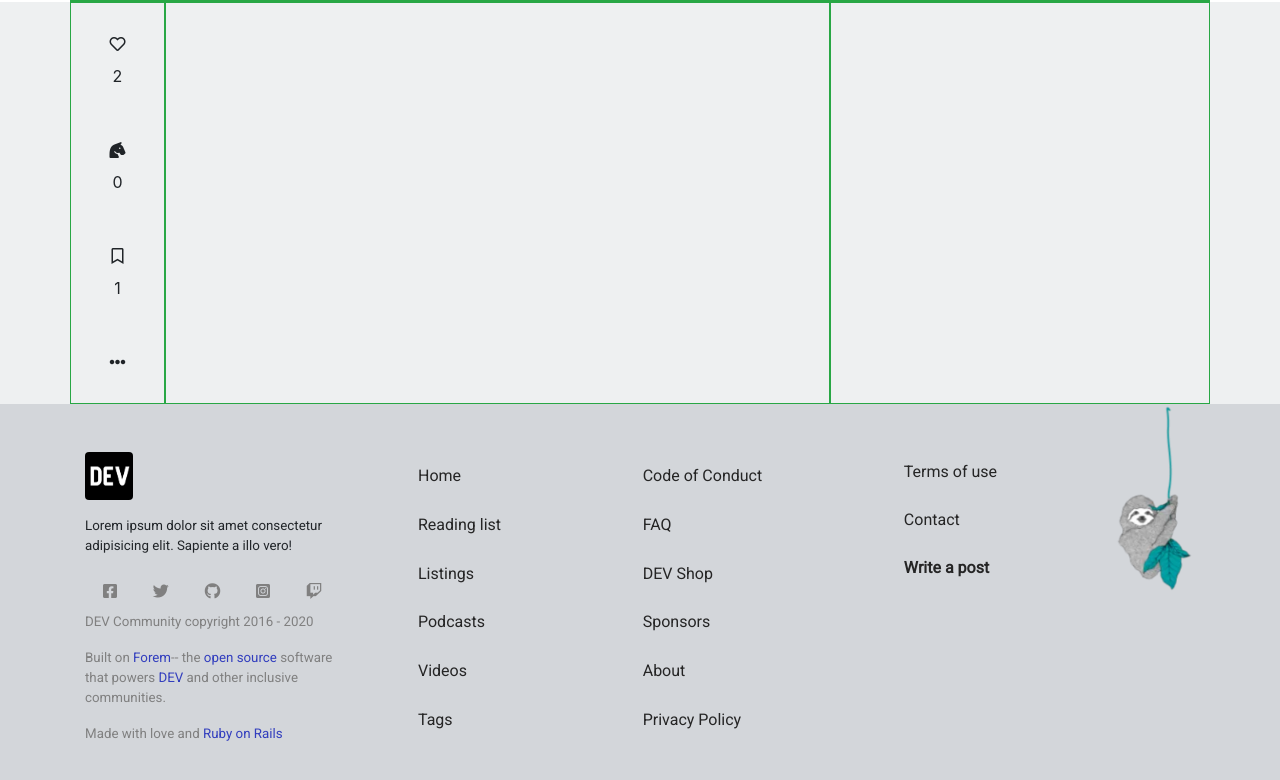
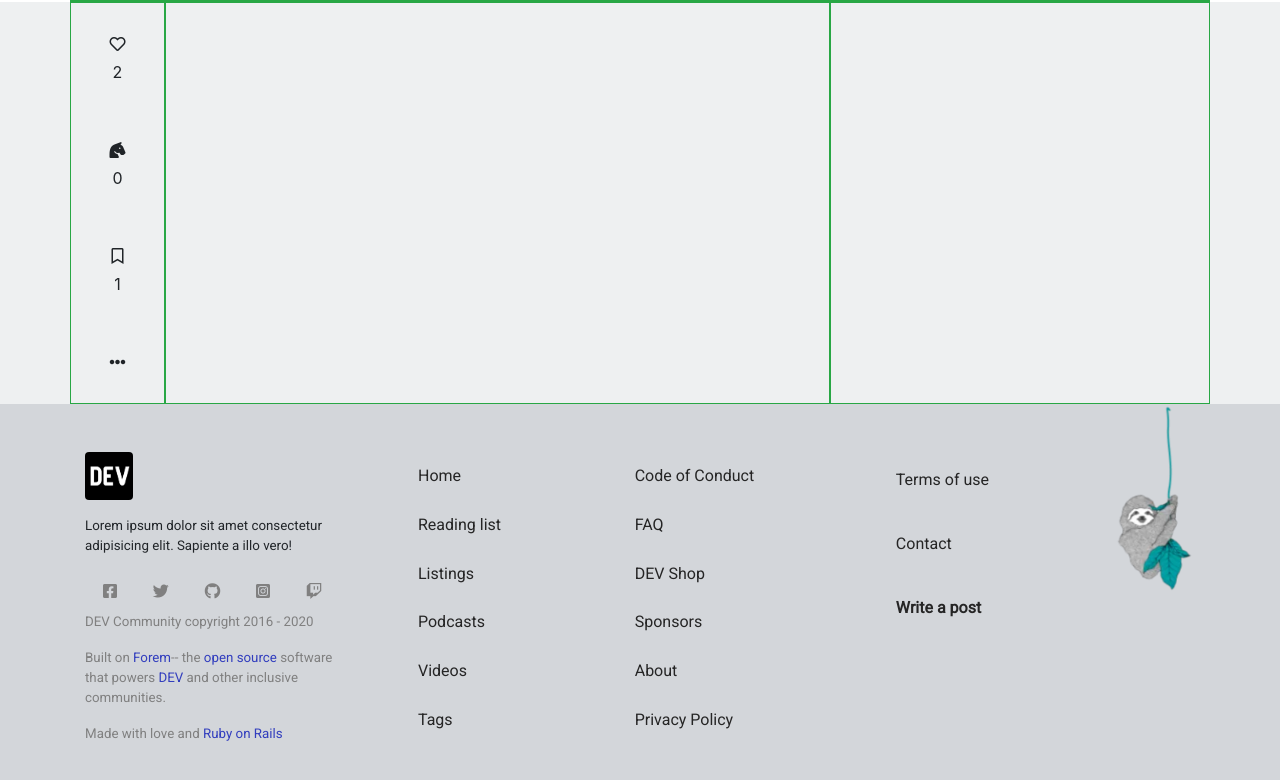
Before and after one commit to jpsanchezgz/fe-article-portal-devto, a plain HTML site: page index.html in a window 1280 px wide. Drawn offline with nearby package versions, Linux system fonts and the light colour scheme.

Commit message:
Footer AsideJP 98%

```diff
--- a/css/_asideJP.scss
+++ b/css/_asideJP.scss
@@ -14,10 +14,7 @@
             align-items: center;
             color: $anchors-color;
 
-            .icon-span {
-                padding: 0.5rem 0.5rem;
-                border-radius: 50%;
-            }
+
 
             .heart:hover {
                 background-color: #ffa8a8;
--- a/css/_footerJP.scss
+++ b/css/_footerJP.scss
@@ -50,7 +50,8 @@
 
 
     li {
-
+        color: #252525;
+        text-decoration: none;
 
         &:hover {
             background-color: rgb(184, 184, 184);
@@ -81,9 +82,10 @@
     position: relative;
     bottom: 15%;
     transition: 0.5s;
+    transform-origin: center top;
 
     &:hover {
-        transform: rotate(-20deg);
+        transform: rotate(-3deg);
     }
 }
 
--- a/index.html
+++ b/index.html
@@ -35,28 +35,28 @@
 
                         <aside class="my-stuff-container">
                             <div class="item">
-                                <span class="icon-span heart">
+                                <span class="icon-span heart rounded-circle px-2 py-1">
                                     <i class="far fa-heart"></i>
                                 </span>
                                 <span class="">2</span>
                             </div>
 
                             <div class="item">
-                                <span class="icon-span horse">
+                                <span class="icon-span horse rounded-circle px-2 py-1">
                                     <i class="fas fa-horse-head"></i>
                                 </span>
                                 <span class="">0</span>
                             </div>
 
                             <div class="item">
-                                <span class="icon-span bookmark">
+                                <span class="icon-span bookmark rounded-circle px-2 py-1">
                                     <i class="far fa-bookmark"></i>
                                 </span>
                                 <span class="">1</span>
                             </div>
 
                             <div class="item">
-                                <span class="icon-span dots">
+                                <span class="icon-span dots rounded-circle px-2 py-1">
                                     <i class="fas fa-ellipsis-h"></i>
                                 </span>
                             </div>
@@ -99,25 +99,25 @@
                 <div class="col-12 col-md-8 col-lg-7 columnas-listas">
 
                     <ul class="footer-lists list1">
-                        <li class="rounded"><a class="p-2" href="">Home</a></li>
-                        <li class="rounded"><a class="p-2" href="">Reading list</a></li>
-                        <li class="rounded"><a class="p-2" href="">Listings</a></li>
-                        <li class="rounded"><a class="p-2" href="">Podcasts</a></li>
-                        <li class="rounded"><a class="p-2" href="">Videos</a></li>
-                        <li class="rounded"><a class="p-2" href="">Tags</a></li>
+                        <li class="rounded p-2"><a href="">Home</a></li>
+                        <li class="rounded p-2"><a href="">Reading list</a></li>
+                        <li class="rounded p-2"><a href="">Listings</a></li>
+                        <li class="rounded p-2"><a href="">Podcasts</a></li>
+                        <li class="rounded p-2"><a href="">Videos</a></li>
+                        <li class="rounded p-2"><a href="">Tags</a></li>
                     </ul>
                     <ul class="footer-lists list2">
-                        <li class="rounded"><a class="p-2" href="">Code of Conduct</a></li>
-                        <li class="rounded"><a class="p-2" href="">FAQ</a></li>
-                        <li class="rounded"><a class="p-2" href="">DEV Shop</a></li>
-                        <li class="rounded"><a class="p-2" href="">Sponsors</a></li>
-                        <li class="rounded"><a class="p-2" href="">About</a></li>
-                        <li class="rounded"><a class="p-2" href="">Privacy Policy</a></li>
+                        <li class="rounded p-2"><a class="p-2" href="">Code of Conduct</a></li>
+                        <li class="rounded p-2"><a class="p-2" href="">FAQ</a></li>
+                        <li class="rounded p-2"><a class="p-2" href="">DEV Shop</a></li>
+                        <li class="rounded p-2"><a class="p-2" href="">Sponsors</a></li>
+                        <li class="rounded p-2"><a class="p-2" href="">About</a></li>
+                        <li class="rounded p-2"><a class="p-2" href="">Privacy Policy</a></li>
                     </ul>
                     <ul class="footer-lists list3">
-                        <li class="rounded mb-4 mt-2"><a class="p-2" href="">Terms of use</a></li>
-                        <li class="rounded mb-4"><a class="p-2" href="">Contact</a></li>
-                        <li class="rounded mb-4"><a class="p-2" href=""><strong>Write a post</strong></a></li>
+                        <li class="rounded p-2 mb-4 mt-2"><a class="p-2" href="">Terms of use</a></li>
+                        <li class="rounded p-2 mb-4"><a class="p-2" href="">Contact</a></li>
+                        <li class="rounded p-2 mb-4"><a class="p-2" href=""><strong>Write a post</strong></a></li>
                     </ul>
 
                 </div>
```
Also changed, not shown: css/style.css, 1 other file.
